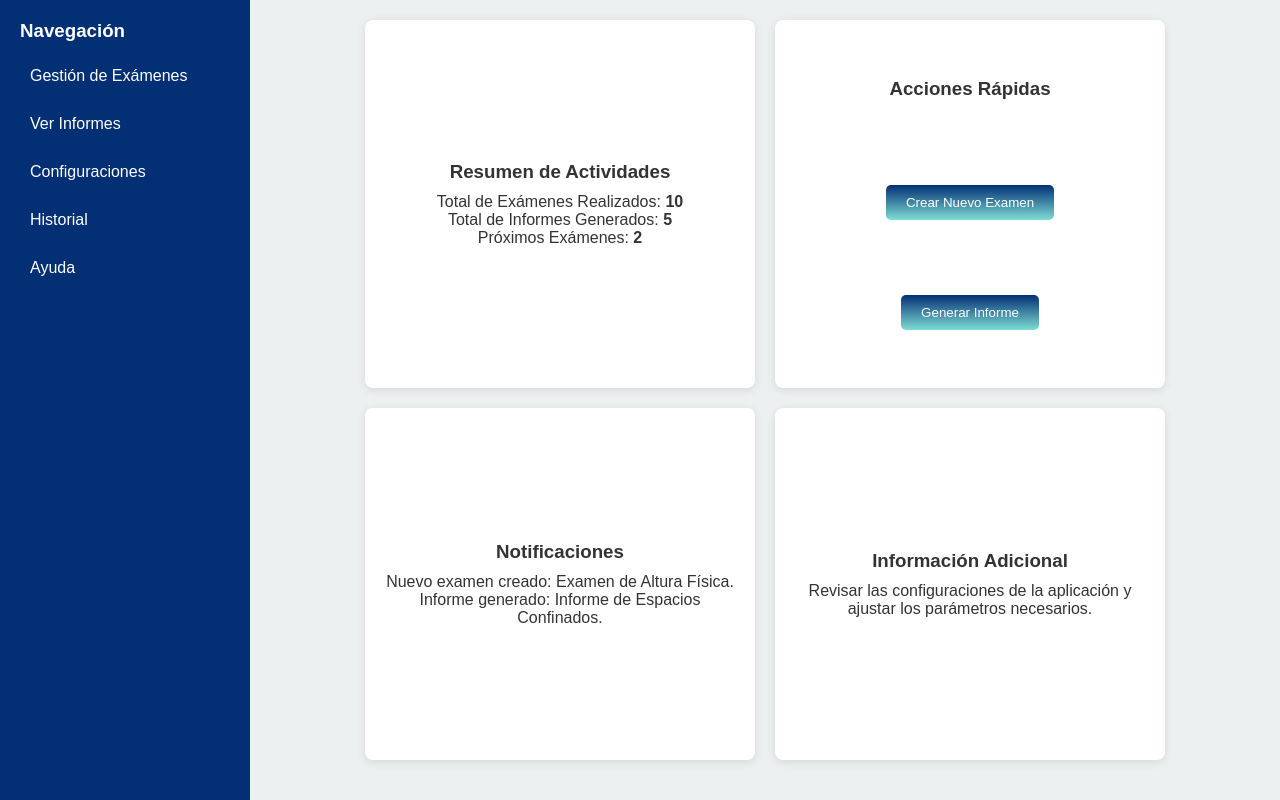
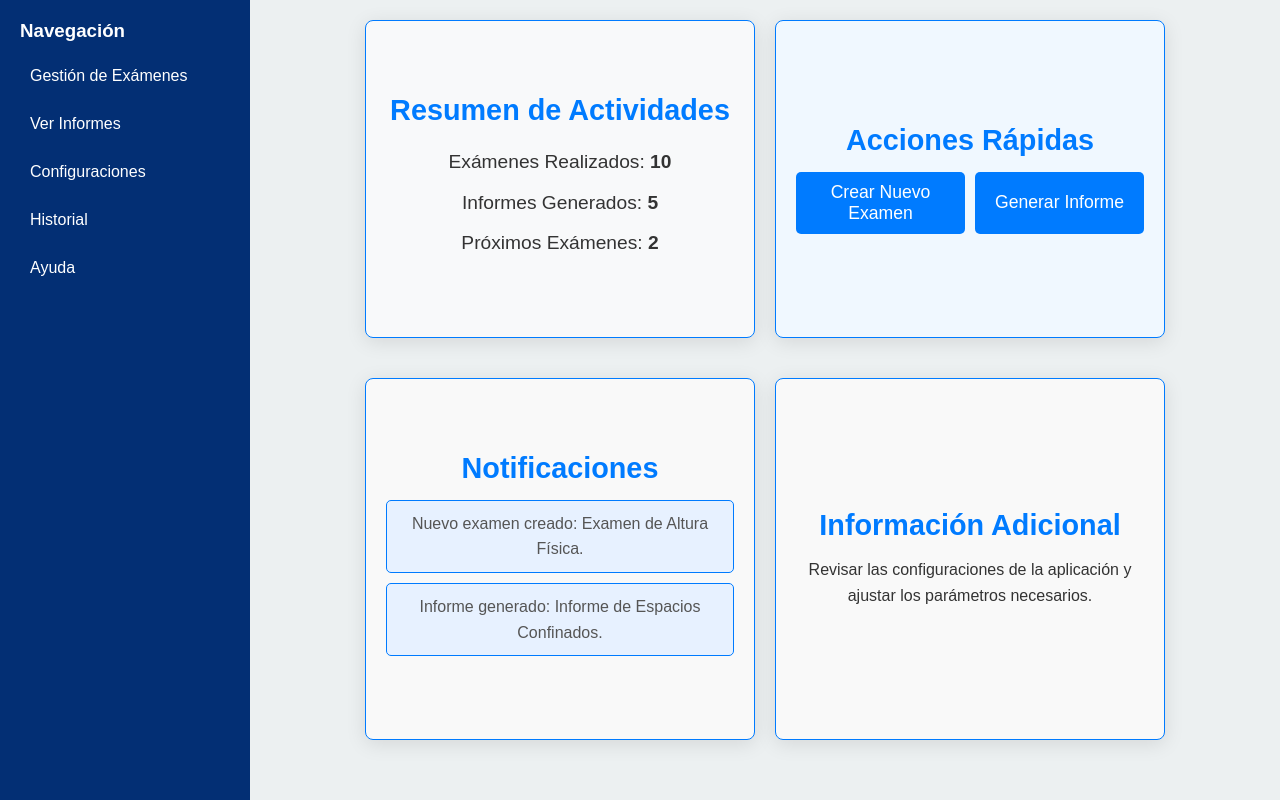
Before and after one commit to nicoloyolar/uromed, a Django app: page /home/ in a window 1280 px wide. Shown: the part 77-877 px from the top of the page. Run offline with Django 5.2, Linux system fonts and the light colour scheme.

Commit message:
optimiza vista de home

```diff
--- a/uromed/usuarios/static/css/styles-home.css
+++ b/uromed/usuarios/static/css/styles-home.css
@@ -103,46 +103,204 @@ h1 {
         margin: 0 auto;
         padding-bottom: 20px;
     }
+    /* Estilo para las tarjetas */
 
     .card {
-    background-color: white;
+        background-color: #ffffff;
         border-radius: 8px;
+        box-shadow: 0 4px 20px rgba(0, 0, 0, 0.1);
         padding: 20px;
-    box-shadow: 0 2px 10px rgba(0, 0, 0, 0.1);
-    display: flex;
-    flex-direction: column;
-    justify-content: center;
-    align-items: center;
-    text-align: center;
-    flex-grow: 1;
+        margin-bottom: 20px;
+        transition: transform 0.3s, box-shadow 0.3s;
+    }
+
+    .card:hover {
+        transform: translateY(-5px);
+        box-shadow: 0 8px 30px rgba(0, 0, 0, 0.2);
     }
 
     .card h3 {
-    margin-bottom: 10px;
+        font-size: 1.5em;
+        margin-bottom: 15px;
+        color: #333;
     }
 
-.quick-actions {
+    .card p,
+    .card ul {
+        color: #555;
+        line-height: 1.6;
+    }
+
+    .card button {
+        background-color: #007bff;
+        color: white;
+        border: none;
+        border-radius: 5px;
+        padding: 10px 15px;
+        cursor: pointer;
+        transition: background-color 0.3s;
+    }
+
+    .card button:hover {
+        background-color: #0056b3;
+    }
+
+    .card.quick-actions {
         display: flex;
-    justify-content: space-around;
-    flex-grow: 1;
+        flex-direction: column;
+        align-items: center;
+        justify-content: center;
+        background-color: #f0f8ff;
+        border: 1px solid #007bff;
+        border-radius: 8px;
+        box-shadow: 0 4px 20px rgba(0, 0, 0, 0.1);
+        padding: 20px;
+        margin-bottom: 20px;
+        transition: transform 0.3s, box-shadow 0.3s;
+    }
+
+    .card.quick-actions:hover {
+        transform: translateY(-5px);
+        box-shadow: 0 8px 30px rgba(0, 0, 0, 0.2);
+    }
+
+    .card.quick-actions h3 {
+        font-size: 1.8em;
+        margin-bottom: 15px;
+        color: #007bff;
+    }
+
+    .button-container {
+        display: flex;
+        gap: 10px;
         width: 100%;
     }
 
-.quick-actions button {
-    background: linear-gradient(180deg, #032f74, #7eddd3);
+    .action-button {
+        background-color: #007bff;
         color: white;
-    padding: 10px 20px;
         border: none;
         border-radius: 5px;
+        padding: 10px 0;
         cursor: pointer;
-    transition: background 0.3s;
+        font-size: 1.1em;
+        transition: background-color 0.3s, transform 0.3s;
+        flex: 1;
     }
 
-.quick-actions button:hover {
-    background: linear-gradient(180deg, #28a745, #555);
+    .action-button:hover {
+        background-color: #0056b3;
+        transform: scale(1.05);
     }
 
     .notifications ul {
         list-style-type: none;
         padding: 0;
     }
+
+    .card.summary {
+        display: flex;
+        flex-direction: column;
+        align-items: center;
+        justify-content: center;
+        background-color: #f8f9fa;
+        border: 1px solid #007bff;
+        border-radius: 8px;
+        box-shadow: 0 4px 20px rgba(0, 0, 0, 0.1);
+        padding: 20px;
+        margin-bottom: 20px;
+        transition: transform 0.3s, box-shadow 0.3s;
+    }
+
+    .card.summary:hover {
+        transform: translateY(-5px);
+        box-shadow: 0 8px 30px rgba(0, 0, 0, 0.2);
+    }
+
+    .card.summary h3 {
+        font-size: 1.8em;
+        margin-bottom: 15px;
+        color: #007bff;
+    }
+
+    .card.summary p {
+        font-size: 1.2em;
+        color: #333;
+        margin: 5px 0;
+        text-align: center;
+    }
+
+    .card.notifications {
+        display: flex;
+        flex-direction: column;
+        align-items: center;
+        justify-content: center;
+        background-color: #f9f9f9;
+        border: 1px solid #007bff;
+        border-radius: 8px;
+        box-shadow: 0 4px 20px rgba(0, 0, 0, 0.1);
+        padding: 20px;
+        margin-bottom: 20px;
+        transition: transform 0.3s, box-shadow 0.3s;
+    }
+
+    .card.notifications:hover {
+        transform: translateY(-5px);
+        box-shadow: 0 8px 30px rgba(0, 0, 0, 0.2);
+    }
+
+    .card.notifications h3 {
+        font-size: 1.8em;
+        margin-bottom: 15px;
+        color: #007bff;
+    }
+
+    .notification-list {
+        list-style: none;
+        padding: 0;
+        width: 100%;
+    }
+
+    .notification-list li {
+        background-color: #e7f1ff;
+        border: 1px solid #007bff;
+        border-radius: 5px;
+        padding: 10px;
+        margin-bottom: 10px;
+        transition: background-color 0.3s;
+    }
+
+    .notification-list li:hover {
+        background-color: #cce5ff;
+    }
+
+    .card.additional-info {
+        display: flex;
+        flex-direction: column;
+        align-items: center;
+        justify-content: center;
+        background-color: #f9f9f9;
+        border: 1px solid #007bff;
+        border-radius: 8px;
+        box-shadow: 0 4px 20px rgba(0, 0, 0, 0.1);
+        padding: 20px;
+        margin-bottom: 20px;
+        transition: transform 0.3s, box-shadow 0.3s;
+    }
+
+    .card.additional-info:hover {
+        transform: translateY(-5px);
+        box-shadow: 0 8px 30px rgba(0, 0, 0, 0.2);
+    }
+
+    .card.additional-info h3 {
+        font-size: 1.8em;
+        margin-bottom: 15px;
+        color: #007bff;
+    }
+
+    .card.additional-info p {
+        font-size: 1em;
+        text-align: center;
+        color: #333;
+    }
--- a/uromed/usuarios/templates/usuarios/home.html
+++ b/uromed/usuarios/templates/usuarios/home.html
@@ -5,7 +5,7 @@
 <head>
     <meta charset="UTF-8">
     <meta name="viewport" content="width=device-width, initial-scale=1.0">
-    <title>Panel de Control</title>
+    <title>UROMED - Panel de Control</title>
     <link rel="stylesheet" href="{% static 'css/styles-home.css' %}">
 </head>
 <body>
@@ -16,7 +16,7 @@
                 <ul style="display: flex; list-style: none;">
                     <li><a href="#">Agregar Examen</a></li>
                     <li><a href="#">Agregar Informe</a></li>
-                    <li><a href="#">Cerrar Sesión</a></li>
+                    <li><a href="{% url 'logout' %}">Cerrar Sesión</a></li>
                 </ul>
             </nav>
         </div>
@@ -39,20 +39,22 @@
             <section class="grid">
                 <div class="card summary">
                     <h3>Resumen de Actividades</h3>
-                    <p>Total de Exámenes Realizados: <strong>10</strong></p>
-                    <p>Total de Informes Generados: <strong>5</strong></p>
+                    <p>Exámenes Realizados: <strong>10</strong></p>
+                    <p>Informes Generados: <strong>5</strong></p>
                     <p>Próximos Exámenes: <strong>2</strong></p>
                 </div>
 
                 <div class="card quick-actions">
                     <h3>Acciones Rápidas</h3>
-                    <button>Crear Nuevo Examen</button>
-                    <button>Generar Informe</button>
+                    <div class="button-container">
+                        <button class="action-button">Crear Nuevo Examen</button>
+                        <button class="action-button">Generar Informe</button>
+                    </div>
                 </div>
 
                 <div class="card notifications">
                     <h3>Notificaciones</h3>
-                    <ul>
+                    <ul class="notification-list">
                         <li>Nuevo examen creado: Examen de Altura Física.</li>
                         <li>Informe generado: Informe de Espacios Confinados.</li>
                     </ul>
@@ -62,6 +64,7 @@
                     <h3>Información Adicional</h3>
                     <p>Revisar las configuraciones de la aplicación y ajustar los parámetros necesarios.</p>
                 </div>
+
             </section>
         </main>
     </div>
--- a/uromed/usuarios/urls.py
+++ b/uromed/usuarios/urls.py
@@ -1,7 +1,8 @@
 from django.urls import path
-from .views import login_view, home_view
+from .views import login_view, logout_view, home_view
 
 urlpatterns = [
     path('', login_view, name='login'),
     path('home/', home_view, name='home'),
+    path('logout/', logout_view, name='logout'),
 ]
--- a/uromed/usuarios/views.py
+++ b/uromed/usuarios/views.py
@@ -1,5 +1,5 @@
 from django.shortcuts import render, redirect
-from django.contrib.auth import authenticate, login
+from django.contrib.auth import authenticate, login, logout
 from django.contrib import messages
 
 def login_view(request):
@@ -22,5 +22,9 @@ def login_view(request):
 
     return render(request, 'usuarios/login.html')
 
+def logout_view(request):
+    logout(request)
+    return redirect('login')
+
 def home_view(request):
     return render(request, 'usuarios/home.html')
```
Also changed, not shown: uromed/db.sqlite3, uromed/usuarios/static/images/imagen-logo-ejemplo.png (deleted), uromed/usuarios/static/images/logo-ejemplo.png (deleted). Lines whose indentation alone changed are shown as unchanged.
